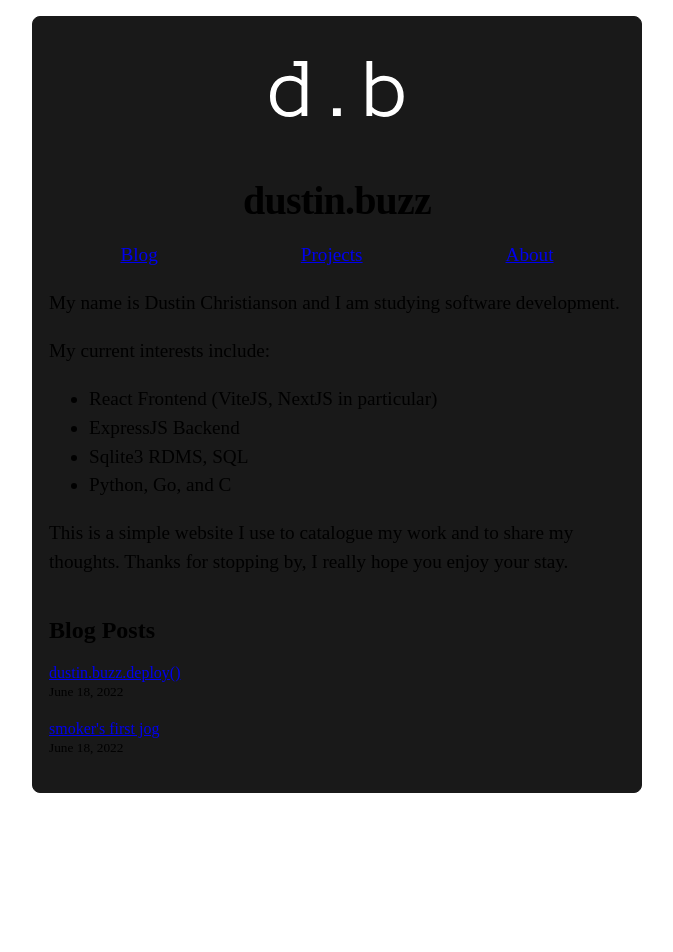
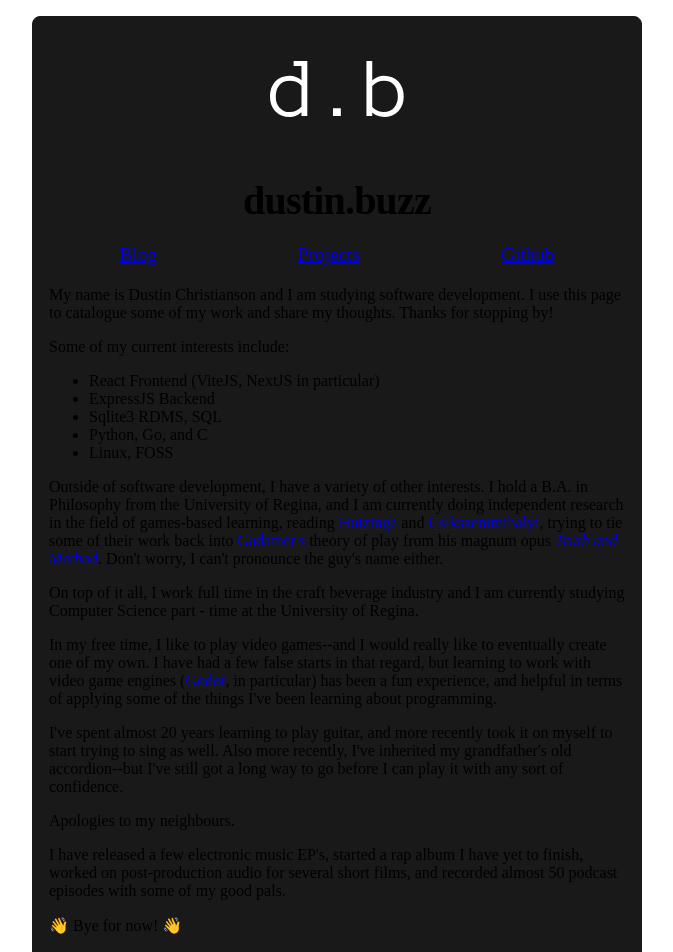
Before and after one commit to uncleBlobby/dustin-buzz, a Next.js app: page / in a window 1280 px wide. Shown: the top 952 px of the page, without its empty margins (303-976 px from the left). Before the commit the page ends 889 px from the top, so only its background shows below. Built offline with nearby package versions, Linux system fonts and the light colour scheme.

Commit message:
updated home page detail description

```diff
--- a/pages/index.js
+++ b/pages/index.js
@@ -26,19 +26,30 @@ export default function Home({ allPostsData }) {
       <div className={utilStyles.navList}>
       <Link href="/blogs"><a>Blog</a></Link>
       <Link href="/pages/projects"><a>Projects</a></Link>
-      <Link href="/pages/about"><a>About</a></Link>
+      <a href="https://github.com/uncleBlobby">Github</a>
       </div>
-        <p>My name is Dustin Christianson and I am studying software development.</p>
-        <p>My current interests include:</p>
+      </section>
+      <section>
+        <p>My name is Dustin Christianson and I am studying software development.  I use this page to catalogue some of my work and share my thoughts.  Thanks for stopping by!</p>
+        <p>Some of my current interests include:</p>
         <ul>
           <li>React Frontend (ViteJS, NextJS in particular)</li>
           <li>ExpressJS Backend</li>
           <li>Sqlite3 RDMS, SQL</li>
           <li>Python, Go, and C</li>
+          <li>Linux, FOSS</li>
         </ul>
-        <p>
-          This is a simple website I use to catalogue my work and to share my thoughts.  Thanks for stopping by, I really hope you enjoy your stay.
-        </p>
+        <p>Outside of software development, I have a variety of other interests.  I hold a B.A. in Philosophy from the University of Regina, and I
+        am currently doing independent research in the field of games-based learning, reading <a href="https://en.wikipedia.org/wiki/Johan_Huizinga">Huizinga</a> and
+        <a href="https://en.wikipedia.org/wiki/Mihaly_Csikszentmihalyi"> Csikszentmihalyi</a>, trying to tie some of their work back into <a href="https://en.wikipedia.org/wiki/Hans-Georg_Gadamer">Gadamer's</a> theory of play
+        from his magnum opus <i><a href="Truth and Method">Truth and Method</a></i>. Don't worry, I can't pronounce the guy's name either.</p>
+        <p>On top of it all, I work full time in the craft beverage industry and I am currently studying Computer Science part - time at the University of Regina.</p>
+        <p>In my free time, I like to play video games--and I would really like to eventually create one of my own.  I have had a few false starts in that regard, but
+        learning to work with video game engines (<a href="https://godotengine.org/">Godot</a>, in particular) has been a fun experience, and helpful in terms of applying some of the things I've been learning about programming.</p>
+        <p>I've spent almost 20 years learning to play guitar, and more recently took it on myself to start trying to sing as well.  Also more recently, I've inherited
+        my grandfather's old accordion--but I've still got a long way to go before I can play it with any sort of confidence.  <p>Apologies to my neighbours.</p>  I have released a few electronic
+        music EP's, started a rap album I have yet to finish, worked on post-production audio for several short films, and recorded almost 50 podcast episodes with some of my good pals.</p>
+        <p>&#128075; Bye for now! &#128075;</p>
       </section>
       <section className={`${utilStyles.headingMd} ${utilStyles.padding1px}`}>
         <h2 className={utilStyles.headingLg}>Blog Posts</h2>
@@ -49,7 +60,7 @@ export default function Home({ allPostsData }) {
                 <a>{title}</a>
               </Link>
               <br />
-              <small className={utilStyles.lightText}>
+              <small className={utilStyles.darkText}>
                 <Date dateString={date} />
               </small>
             </li>
```
